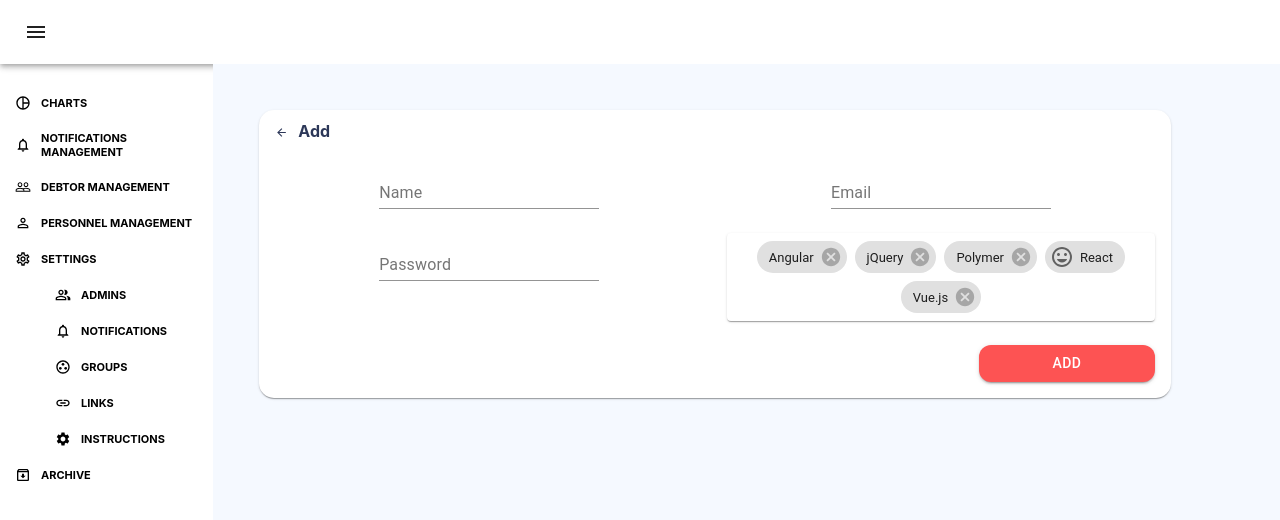
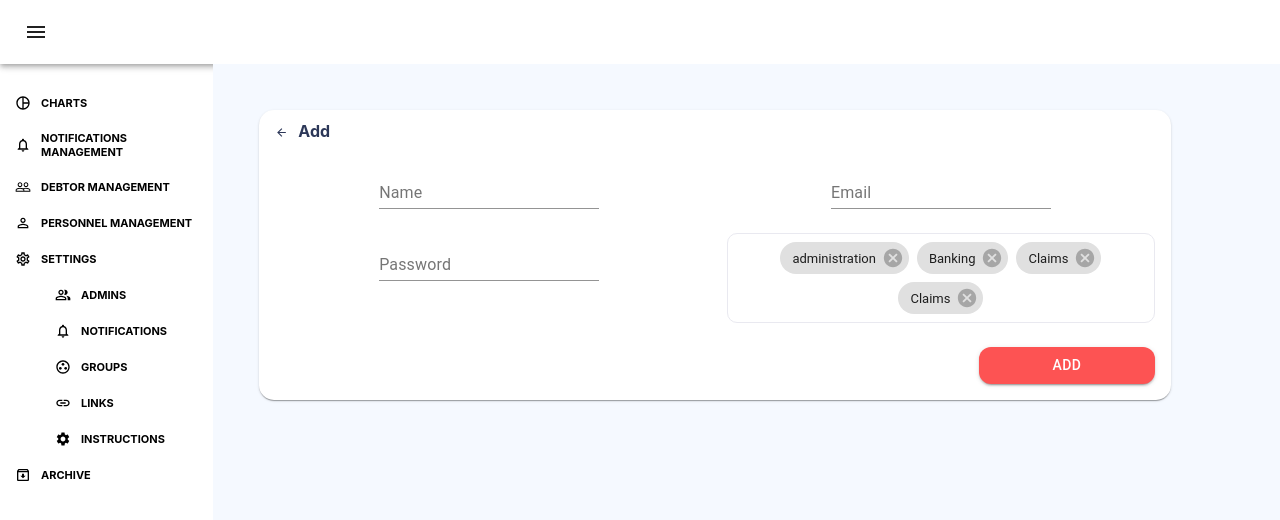
Before and after one commit to YasmeenTak/financial-dashboard-react, a React (Create React App) app in the folder client/: page / in a window 1280 px wide. Shown: the top 520 px of the page. Built offline with nearby package versions, Linux system fonts and the light colour scheme.

Commit message:
add personal

```diff
--- a/client/src/Components/AddPersonnel/AddPersonnel.js
+++ b/client/src/Components/AddPersonnel/AddPersonnel.js
@@ -45,6 +45,8 @@ const useStyles = makeStyles((theme) => ({
     listStyle: 'none',
     padding: theme.spacing(0.5),
     margin: 0,
+    border: '1px solid #E9E9F0',
+    borderRadius: '10px',
   },
   chip: {
     margin: theme.spacing(0.5),
@@ -53,11 +55,10 @@ const useStyles = makeStyles((theme) => ({
 export default function AddPersonnel() {
   const classes = useStyles();
   const [chipData, setChipData] = React.useState([
-    { key: 0, label: 'Angular' },
-    { key: 1, label: 'jQuery' },
-    { key: 2, label: 'Polymer' },
-    { key: 3, label: 'React' },
-    { key: 4, label: 'Vue.js' },
+    { key: 0, label: 'administration' },
+    { key: 1, label: 'Banking' },
+    { key: 2, label: 'Claims' },
+    { key: 3, label: 'Claims' },
   ]);
 
   const handleDelete = (chipToDelete) => () => {
@@ -101,7 +102,7 @@ export default function AddPersonnel() {
                 />
               </Grid>
               <Grid item xs={12} sm={6}>
-                <Paper component='ul' className={classes.chipAddPersonal}>
+                <div component='ul' className={classes.chipAddPersonal}>
                   {chipData.map((data) => {
                     let icon;
 
@@ -124,7 +125,7 @@ export default function AddPersonnel() {
                       </li>
                     );
                   })}
-                </Paper>
+                </div>
               </Grid>
               <Grid item xs={12}>
                 <Button
```
